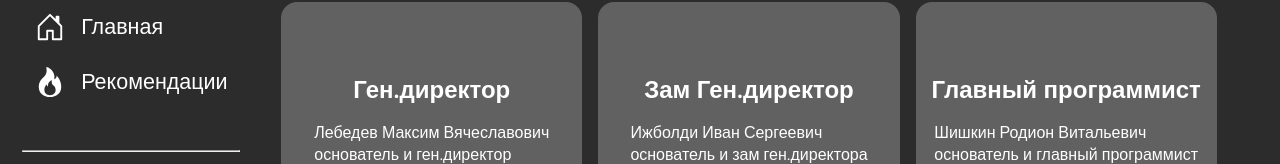
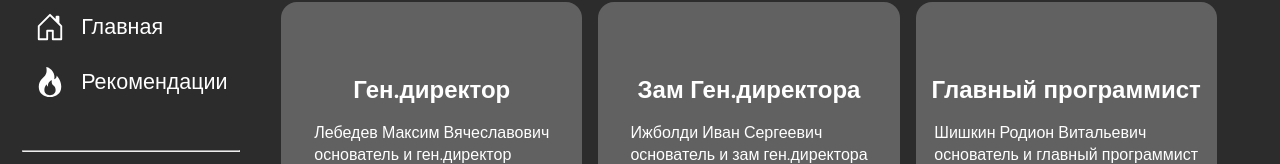
Before and after one commit to Maks1im/test-mobil--UI, a React (Vite) app: page /about in a window 1280 px wide. Shown: the part 167-331 px from the top of the page. Built offline with nearby package versions, Linux system fonts and the light colour scheme.

Commit message:
Add files via upload

```diff
--- a/src/pages/about_us/AboutUS.jsx
+++ b/src/pages/about_us/AboutUS.jsx
@@ -29,7 +29,7 @@ function AboutUS() {
                                 </div>
                             </div>
                             <div className={"card"}>
-                                <h2>Зам Ген.директор</h2>
+                                <h2>Зам Ген.директора</h2>
                                 <p>Ижболди Иван Сергеевич <br/> основатель и зам ген.директора</p>
                                 <div className={"icons"}>
                                     <a href={"https://t.me/JordanMoretto"}>
```
